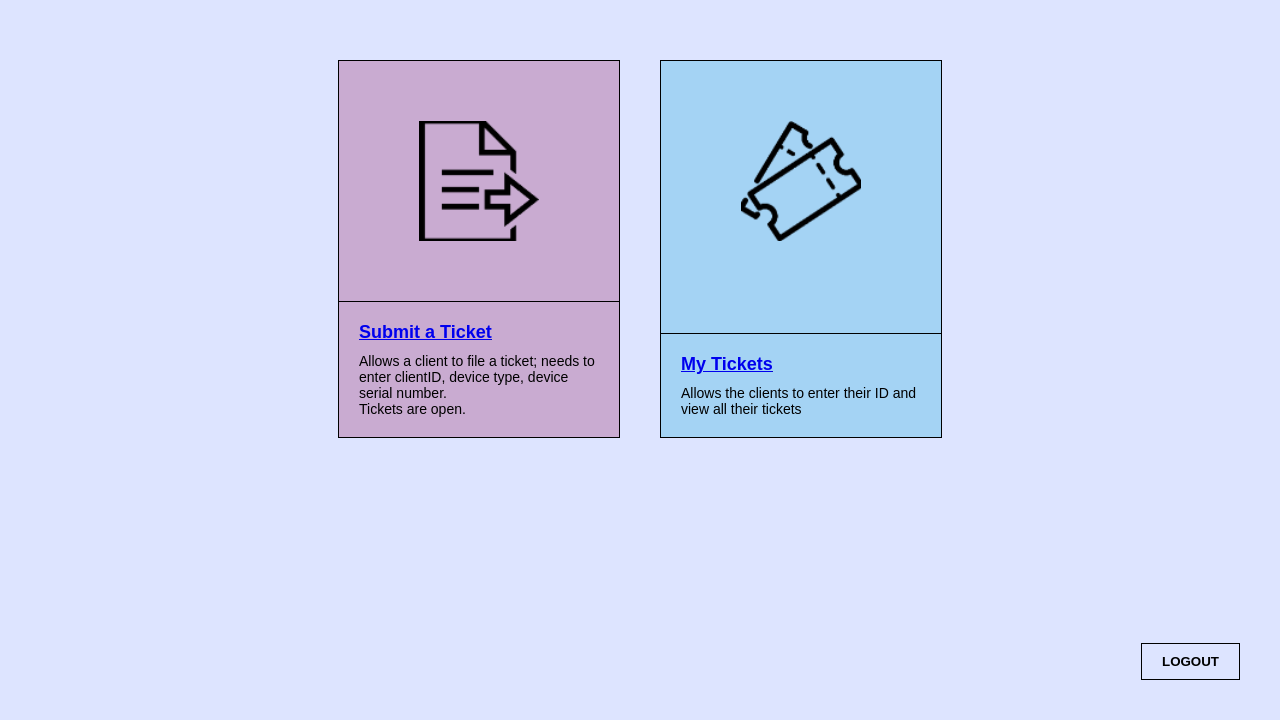
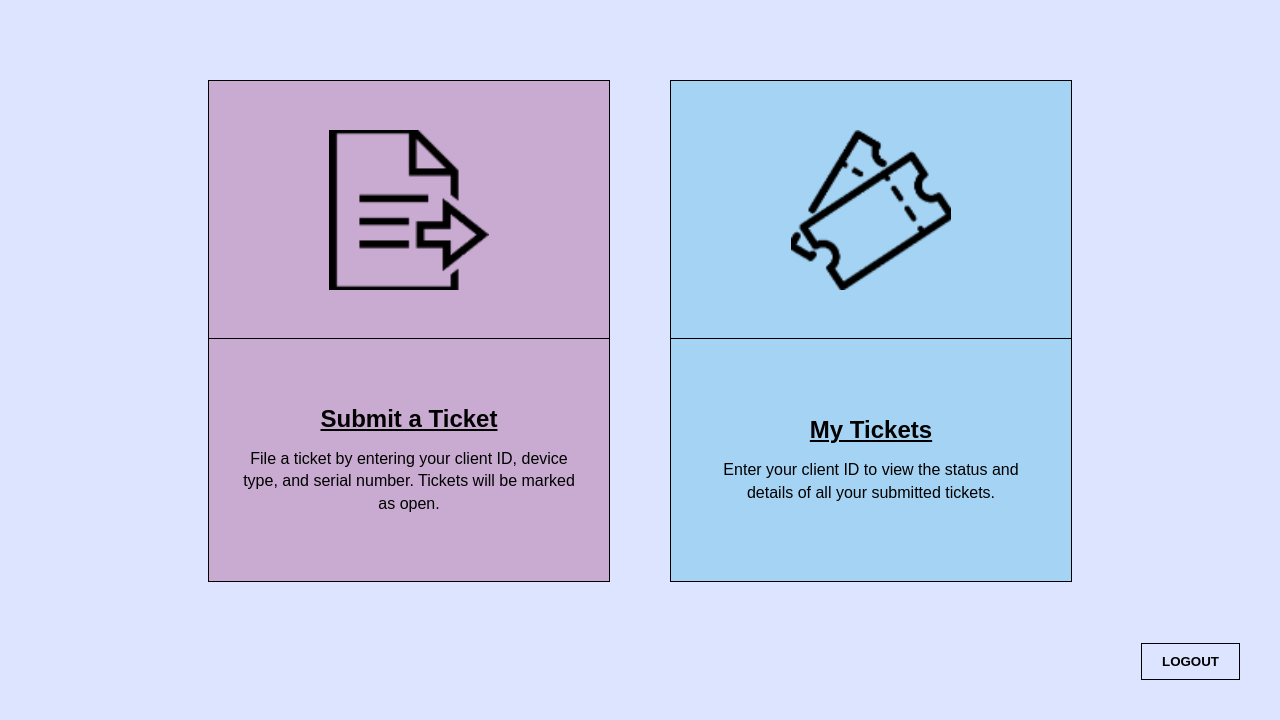
Before and after one commit to madeline-dotcom/database-project, a PHP site: page /pages/client.php in a window 1280 px wide. Shown: the part 80-800 px from the top of the page. Run offline with PHP 8.4, Linux system fonts and the light colour scheme; the visitor is signed in with stand-in values (Sample User, id 1).

Commit message:
user pages minor ui updates

```diff
--- a/pages/client.php
+++ b/pages/client.php
@@ -35,50 +35,78 @@ $username = $_SESSION['username'];
       color: #000;
     }
 
+    .welcome-message {
+      margin-left: auto;
+      font-size: 18px;
+      font-weight: bold;
+      color: #000;
+    }
+
     .card-container {
       display: flex;
       justify-content: center;
-      gap: 40px;
-      margin-top: 60px;
+      gap: 60px;
+      margin-top: 80px;
+    }
+
+    .card-link {
+      text-decoration: none;
+      color: inherit;
+      display: inline-block;
+      transition: transform 0.2s ease, box-shadow 0.2s ease;
+    }
+
+    .card-link:hover .card {
+      box-shadow: 0 0 12px rgba(0, 0, 0, 0.25);
+      transform: translateY(-5px);
+      cursor: pointer;
     }
 
     .card {
-      width: 280px;
+      width: 400px;
+      height: 500px;
       border: 1px solid #000;
       display: flex;
       flex-direction: column;
-      justify-content: space-between;
+      overflow: hidden;
     }
 
     .card-top {
-      padding: 20px;
+      height: 260px;
+      padding: 30px;
       display: flex;
       justify-content: center;
       align-items: center;
-      height: 200px;
     }
 
     .card-top img {
-      width: 120px;
+      width: 160px;
       height: auto;
     }
 
     .card-bottom {
-      padding: 20px;
+      height: 240px;
+      padding: 30px;
       border-top: 1px solid #000;
+      display: flex;
+      flex-direction: column;
+      justify-content: center;
+      align-items: center;
+      text-align: center;
     }
 
     .card-bottom h3 {
-      margin: 0 0 10px 0;
-      font-size: 18px;
+      margin: 0 0 15px 0;
+      font-size: 24px;
+      color: #000;
       text-decoration: underline;
-      color: #000;
     }
 
     .card-bottom p {
       margin: 0;
-      font-size: 14px;
+      font-size: 16px;
       color: #000;
+      line-height: 1.4;
     }
 
     .submit {
@@ -111,31 +139,35 @@ $username = $_SESSION['username'];
 <div class="top-bar">
   <img src="../images/ant.png" alt="Logo" class="logo">
   <div class="company-name">ANT IT Company</div>
-  <div class="welcome-message" style="margin-left: auto; font-size: 18px; font-weight: bold; color: #000;">
+  <div class="welcome-message">
     Welcome, <?php echo htmlspecialchars($username); ?>
   </div>
 </div>
 
 <div class="card-container">
+  <a href="TicketSubmission.php" class="card-link">
     <div class="card submit">
       <div class="card-top">
         <img src="../images/ticketSubmission.png" alt="Submit Ticket Icon">
       </div>
       <div class="card-bottom">
-      <h3><a href="TicketSubmission.php">Submit a Ticket</a></h3>
-      <p>Allows a client to file a ticket; needs to enter clientID, device type, device serial number. <br> Tickets are open.</p>
+        <h3>Submit a Ticket</h3>
+        <p>File a ticket by entering your client ID, device type, and serial number. Tickets will be marked as open.</p>
       </div>
     </div>
+  </a>
 
+  <a href="myTicketsClient.php" class="card-link">
     <div class="card mytickets">
       <div class="card-top">
         <img src="../images/myTicket.png" alt="My Tickets Icon">
       </div>
       <div class="card-bottom">
-      <h3><a href="myTicketsClient.php">My Tickets</a></h3>
-      <p>Allows the clients to enter their ID and view all their tickets</p>
+        <h3>My Tickets</h3>
+        <p>Enter your client ID to view the status and details of all your submitted tickets.</p>
       </div>
     </div>
+  </a>
 </div>
 
 <button class="logout-button" onclick="document.location='../php/logout.php'">LOGOUT</button>
```
Also changed, not shown: pages/adminPage.php (+9 -1 lines), pages/employee.php (+49 -15 lines). Lines whose indentation alone changed are shown as unchanged.
